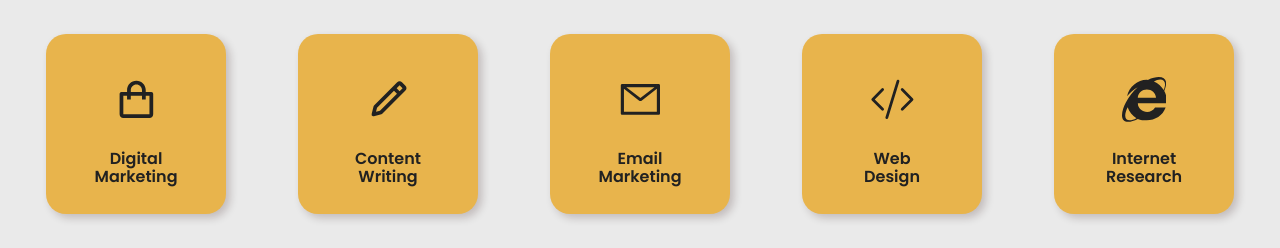
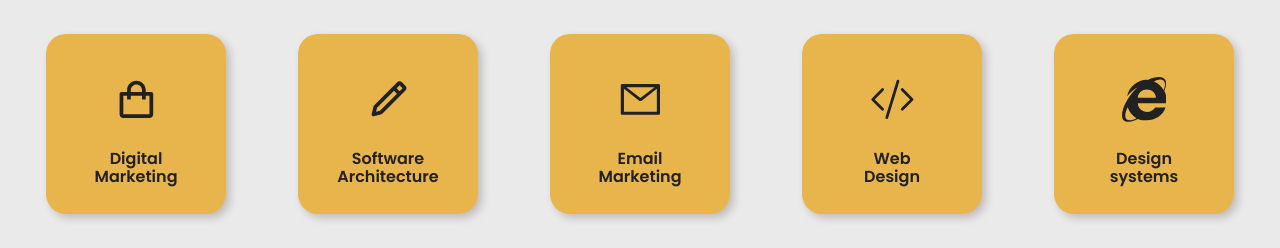
Before and after one commit to athuls1992/MyPortfolio, a React (Create React App) app: page / in a window 1280 px wide. Shown: the part 5560-5808 px from the top of the page. Built offline with nearby package versions, Linux system fonts and the light colour scheme; a web font is replaced by a local one.

Commit message:
Update servicesData.js

```diff
--- a/src/data/servicesData.js
+++ b/src/data/servicesData.js
@@ -16,7 +16,7 @@ export const servicesData = [
     },
     {
         id: 2,
-        title: 'Content Writing',
+        title: 'Software Architecture',
         icon: <BiPencil />
     },
     {
@@ -37,7 +37,7 @@ export const servicesData = [
 
     {
         id: 6,
-        title: 'Internet Research',
+        title: 'Design systems',
         icon: <FaInternetExplorer />
     },
     {
```
